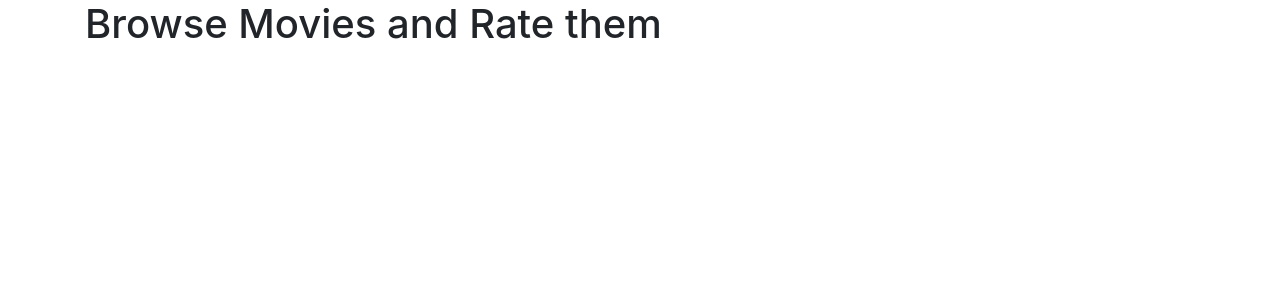
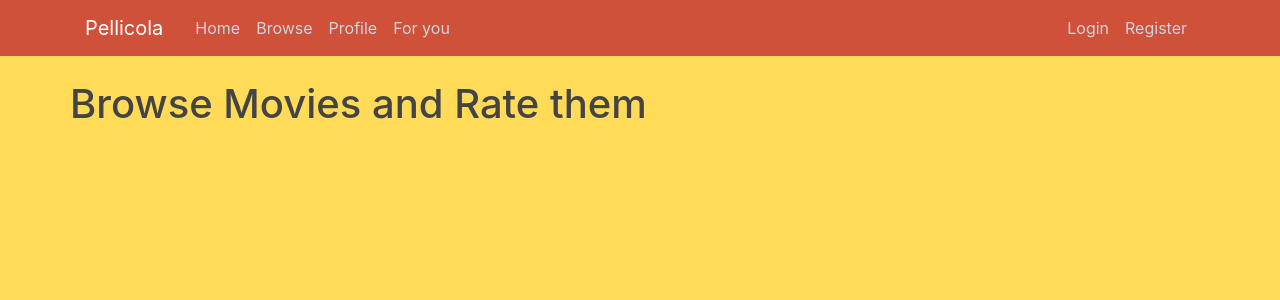
Before and after one commit to thesofakillers/movie-recommender, a Flask app: page /browse in a window 1280 px wide. Shown: the top 300 px of the page. Run offline with Flask 2, Linux system fonts and the light colour scheme; some libraries are stand-ins or nearby versions.

Commit message:
start styling a bit

```diff
--- a/static/main.css
+++ b/static/main.css
@@ -0,0 +1,83 @@
+body {
+  color: #333333;
+  margin-top: 5rem;
+}
+
+h1, h2, h3, h4, h5, h6 {
+  color: #444444;
+}
+
+.bg-mustard {
+  background-color: #ffdb58;
+}
+
+.bg-tomato {
+  background-color: #d0513a;
+}
+
+.site-header .navbar-nav .nav-link {
+  color: #cbd5db;
+}
+
+.site-header .navbar-nav .nav-link:hover {
+  color: #ffffff;
+}
+
+.site-header .navbar-nav .nav-link.active {
+  font-weight: 500;
+}
+
+.content-section {
+  background: #ffffff;
+  padding: 10px 20px;
+  border: 1px solid #dddddd;
+  border-radius: 3px;
+  margin-bottom: 20px;
+}
+
+.article-title {
+  color: #444444;
+}
+
+a.article-title:hover {
+  color: #428bca;
+  text-decoration: none;
+}
+
+.article-content {
+  white-space: pre-line;
+}
+
+.article-img {
+  height: 65px;
+  width: 65px;
+  margin-right: 16px;
+}
+
+.article-metadata {
+  padding-bottom: 1px;
+  margin-bottom: 4px;
+  border-bottom: 1px solid #e3e3e3
+}
+
+.article-metadata a:hover {
+  color: #333;
+  text-decoration: none;
+}
+
+.article-svg {
+  width: 25px;
+  height: 25px;
+  vertical-align: middle;
+}
+
+.account-img {
+  height: 125px;
+  width: 125px;
+  margin-right: 20px;
+  margin-bottom: 16px;
+}
+
+.account-heading {
+  font-size: 2.5rem;
+}
--- a/templates/layout.html
+++ b/templates/layout.html
@@ -1,5 +1,6 @@
 <!DOCTYPE html>
 <html lang="en" dir="ltr">
+
   <head>
     <meta charset="utf-8">
     <!-- Necessary for Bootstrap CSS -->
@@ -11,18 +12,50 @@
 
     <!-- Jinja Code for handling Titles -->
     {% if title %}
-      <title>Pellicola - {{title}}</title>
+    <title>Pellicola - {{title}}</title>
     {% else %}
-      <title>Pellicola</title>
+    <title>Pellicola</title>
     {% endif %}
   </head>
-  <body>
-    <div class="container">
-      {% block content %}{% endblock %}
-    </div>
+
+  <body class = "bg-mustard">
+    <!-- Site Header to Be Displayed on All pages -->
+    <header class="site-header">
+      <nav class="navbar navbar-expand-md navbar-dark bg-tomato fixed-top">
+        <div class="container">
+          <a class="navbar-brand mr-4" href="/">Pellicola</a>
+          <!-- For the Hamburger Menu for smaller displays -->
+          <button class="navbar-toggler" type="button" data-toggle="collapse" data-target="#navbarToggle" aria-controls="navbarToggle" aria-expanded="false" aria-label="Toggle navigation">
+            <span class="navbar-toggler-icon"></span>
+          </button>
+          <!-- Handles placement of extra options into hamburger menu when resizing -->
+          <div class="collapse navbar-collapse" id="navbarToggle">
+            <div class="navbar-nav mr-auto">
+              <a class="nav-item nav-link" href="/">Home</a>
+              <a class="nav-item nav-link" href="/browse">Browse</a>
+              <a class="nav-item nav-link" href="/profile">Profile</a>
+              <a class="nav-item nav-link" href="/reccomend">For you</a>
+            </div>
+            <!-- Navbar Right Side -->
+            <div class="navbar-nav">
+              <a class="nav-item nav-link" href="/login">Login</a>
+              <a class="nav-item nav-link" href="/register">Register</a>
+            </div>
+          </div>
+        </div>
+      </nav>
+    </header>
+
+    <!-- Main Page Content -->
+    <main role="main" class="container">
+      <div class="row">
+        {% block content %}{% endblock %}
+      </div>
+    </main>
     <!-- Necessary for Bootstrap CSS to work -->
     <script src="https://code.jquery.com/jquery-3.3.1.slim.min.js" integrity="sha384-q8i/X+965DzO0rT7abK41JStQIAqVgRVzpbzo5smXKp4YfRvH+8abtTE1Pi6jizo" crossorigin="anonymous"></script>
     <script src="https://cdnjs.cloudflare.com/ajax/libs/popper.js/1.14.3/umd/popper.min.js" integrity="sha384-ZMP7rVo3mIykV+2+9J3UJ46jBk0WLaUAdn689aCwoqbBJiSnjAK/l8WvCWPIPm49" crossorigin="anonymous"></script>
     <script src="https://stackpath.bootstrapcdn.com/bootstrap/4.1.3/js/bootstrap.min.js" integrity="sha384-ChfqqxuZUCnJSK3+MXmPNIyE6ZbWh2IMqE241rYiqJxyMiZ6OW/JmZQ5stwEULTy" crossorigin="anonymous"></script>
   </body>
+
 </html>
```
